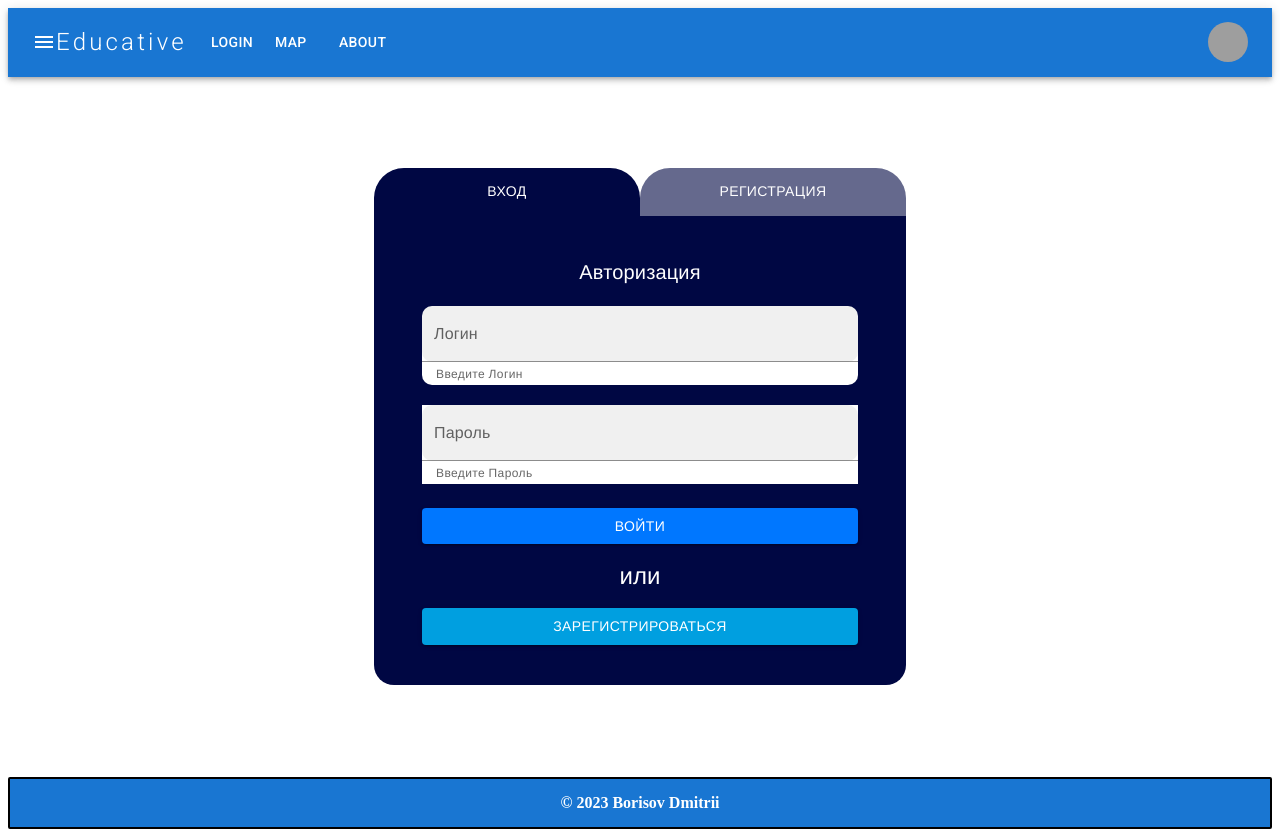
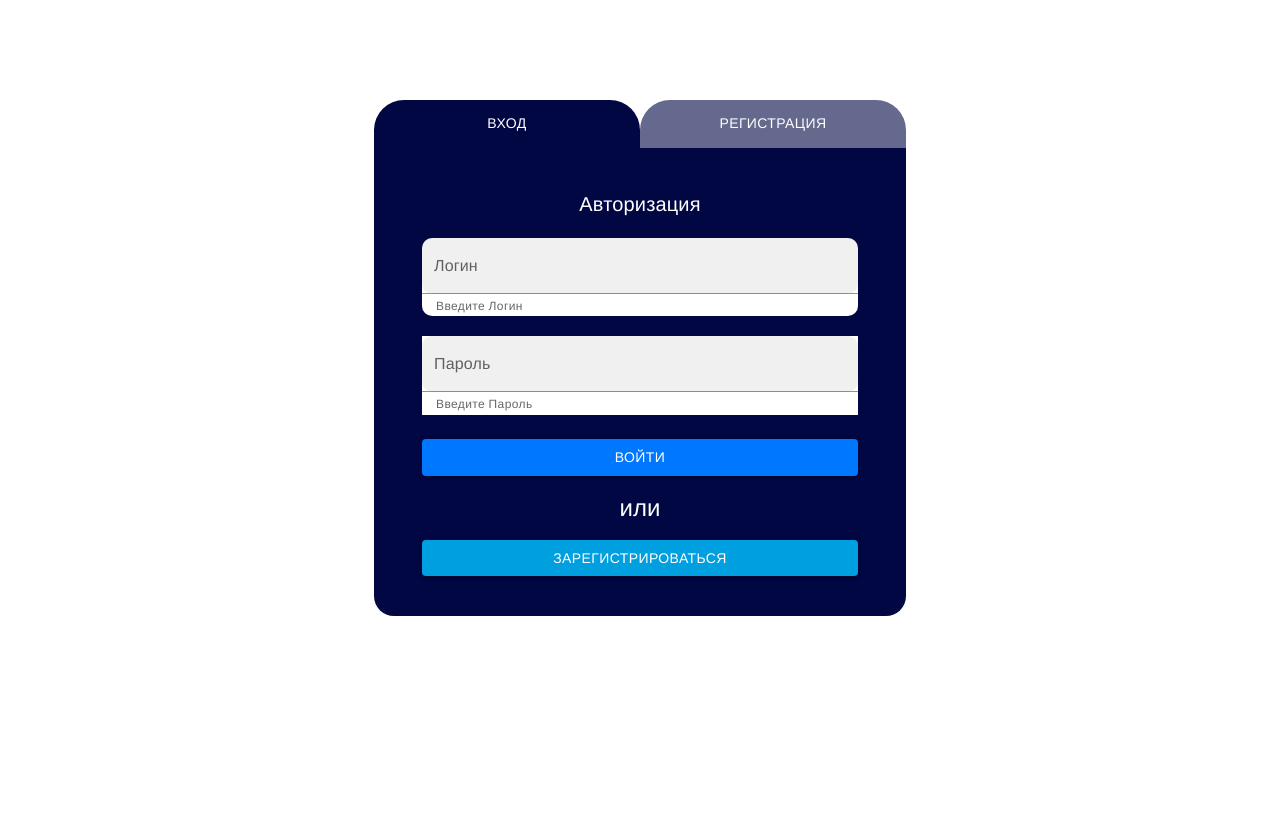
Before and after one commit to bd240897/more_tech_hack, a React (Vite) app in the folder frontend/: page / in a window 1280 px wide. After the commit the page ends 816 px from the top, so only its background shows below. Built offline with nearby package versions, Linux system fonts and the light colour scheme; grey boxes are pictures that could not be loaded; a web font is replaced by a local one.

Commit message:
refactor: some changes

```diff
--- a/frontend/src/layouts/MainLayout/MainLayout.tsx
+++ b/frontend/src/layouts/MainLayout/MainLayout.tsx
@@ -6,21 +6,21 @@ import {ToastContainer} from "react-toastify";
 import 'react-toastify/dist/ReactToastify.css';
 import {Outlet} from "react-router-dom";
 //comp
-import Footer from "@/components/pageUI/Footer/Footer";
+// import Footer from "@/components/pageUI/Footer/Footer";
 import Content from '@/components/pageUI/Contents/Content';
-import Header from "@/components/pageUI/Header/Header";
+// import Header from "@/components/pageUI/Header/Header";
 
 function MainLayout() {
     return (
         <div className={style.main_layout}>
-            <Header className={style.header}/>
+            {/* <Header className={style.header}/> */}
             <Content className={style.content}>
                 <ToastContainer position="top-center"/>
 
                 <Outlet/>
 
             </Content>
-            <Footer className={style.footer}/>
+            {/* <Footer className={style.footer}/> */}
         </div>
     );
 }
--- /dev/null
+++ b/frontend/src/pages/MapPage/MapPage.module.sass
@@ -0,0 +1,3 @@
+.services_btn
+  background-color: black
+  border-radius: 20px
--- a/frontend/src/pages/MapPage/MapPage.tsx
+++ b/frontend/src/pages/MapPage/MapPage.tsx
@@ -6,6 +6,7 @@ import {Box, Button} from "@mui/material";
 import Menu from '@mui/material/Menu';
 import MenuItem from '@mui/material/MenuItem';
 import CustomModal from "./CustomModal/CustomModal";
+import styles from "./MapPage.module.sass";
 
 const config = {
     moscowCoordinates: [
@@ -147,6 +148,7 @@ const MapYa = () => {
                             aria-haspopup="true"
                             aria-expanded={open ? 'true' : undefined}
                             onClick={handleClick}
+                            className={styles.services_btn}
                     >
                         Выбор услуги
                     </Button>
@@ -159,6 +161,8 @@ const MapYa = () => {
                         MenuListProps={{
                             'aria-labelledby': 'basic-button',
                         }}
+                        className={styles.services_btn}
+
                     >
                         <MenuItem onClick={handleClose}>Кредит</MenuItem>
                         <MenuItem onClick={handleClose}>Депозит</MenuItem>
```
